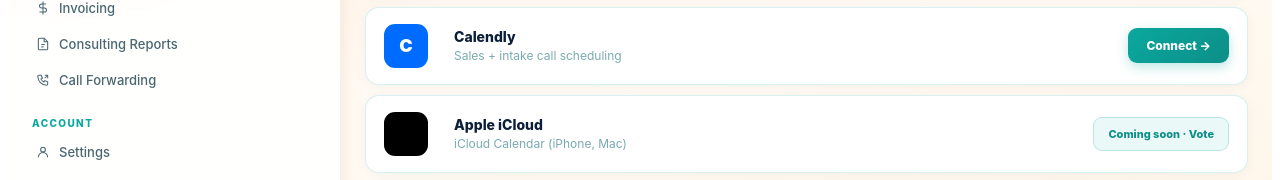
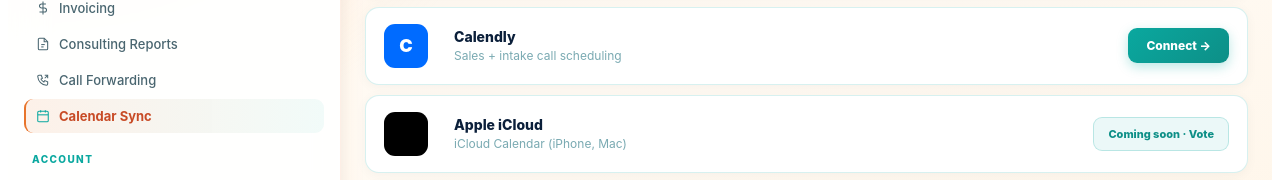
Before and after one commit to petermcshane0512-design/ringoco, a Next.js app: page /dashboard/calendar in a window 1280 px wide. Shown: the part 445-625 px from the top of the page. Built offline with nearby package versions, Linux system fonts and the light colour scheme; no server answers.

Commit message:
Dashboard nav: add Calendar Sync entry so contractors can find it
Without this, /dashboard/calendar was a hidden page — only discoverable from the setup-wizard banner or by typing the URL. Now it's a first-class sidebar entry between Call Forwarding and Account settings.

```diff
--- a/src/app/dashboard/layout.tsx
+++ b/src/app/dashboard/layout.tsx
@@ -90,6 +90,10 @@ export default function DashboardLayout({ children }: { children: React.ReactNod
             href: '/dashboard/forwarding', label: 'Call Forwarding',
             icon: <><path d="M5 4h4l2 5-2.5 1.5a11 11 0 0 0 5 5L15 13l5 2v4a2 2 0 0 1-2 2A16 16 0 0 1 3 6a2 2 0 0 1 2-2"/><polyline points="15 4 20 4 20 9"/><line x1="15" y1="9" x2="20" y2="4"/></>,
           },
+          {
+            href: '/dashboard/calendar', label: 'Calendar Sync',
+            icon: <><rect x="3" y="4" width="18" height="18" rx="2" ry="2"/><line x1="16" y1="2" x2="16" y2="6"/><line x1="8" y1="2" x2="8" y2="6"/><line x1="3" y1="10" x2="21" y2="10"/></>,
+          },
         ].map(({ href, label, icon, dot }) => (
           <Link key={href} href={href} style={{
             display: 'flex', alignItems: 'center', gap: 9, padding: '9px 10px',
```
